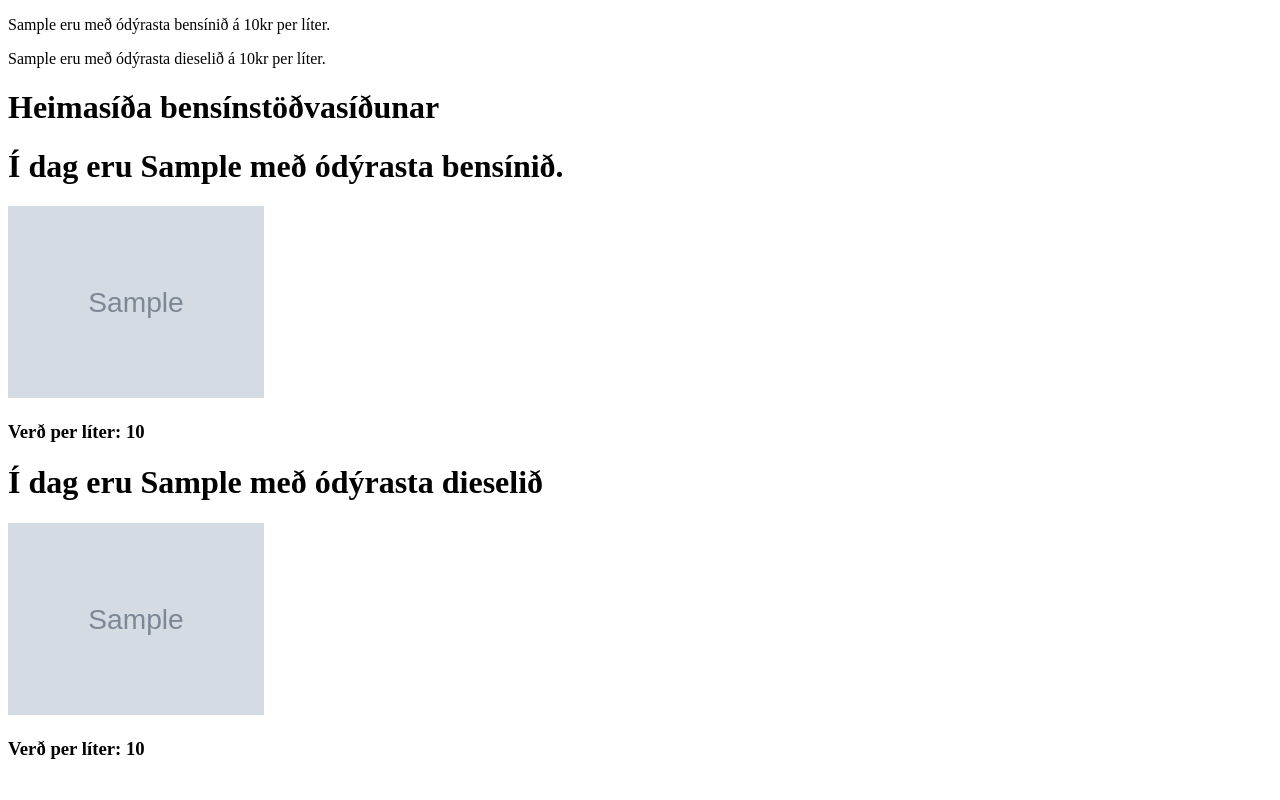
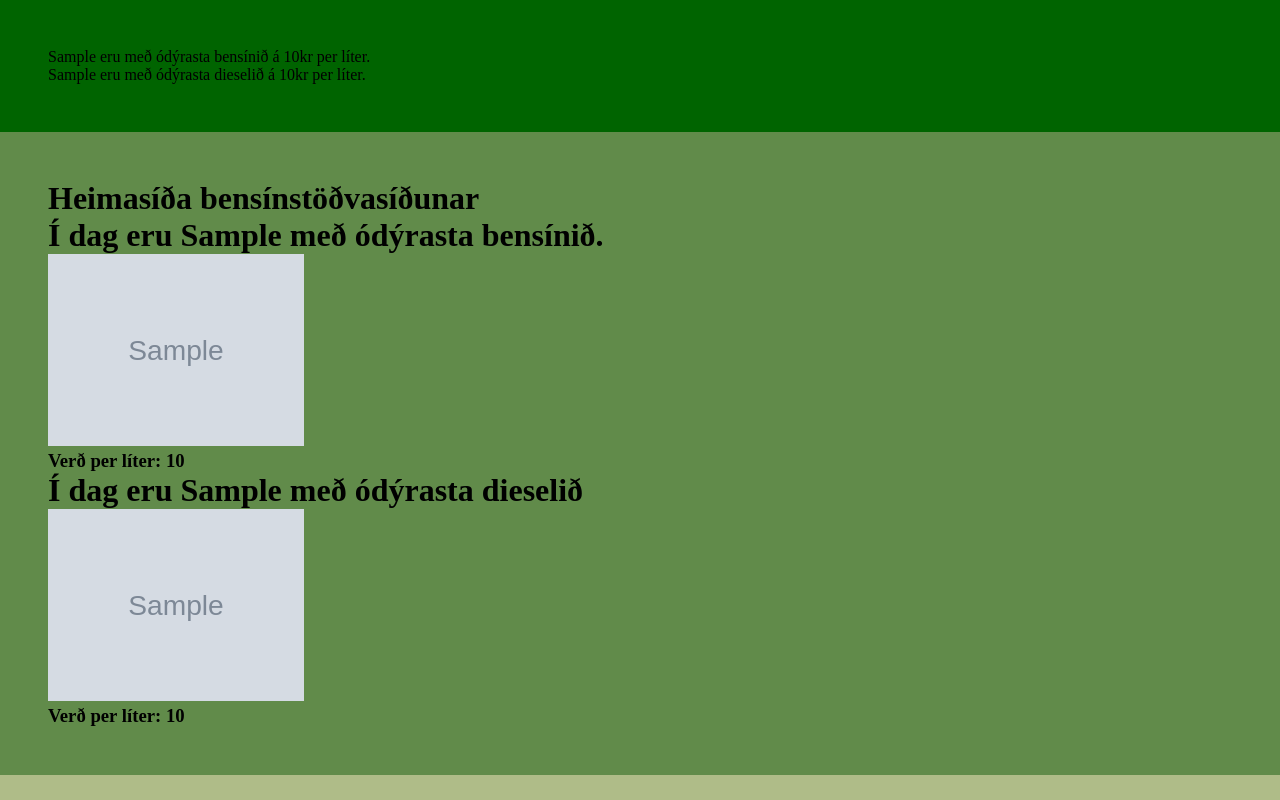
Before and after one commit to marteinnsi/midannarverkefni-veft-petrol, a Flask app: template templates/index.html in a window 1280 px wide. Run offline with Flask 2, Linux system fonts and the light colour scheme; the template is opened without the code that fills it: most values are stand-ins (such as "Sample title", 1, 10 or a date in 2020); grey boxes marked "Sample" are stand-in pictures.

Commit message:
setja requests sem reqiurement

```diff
--- a/requirements.txt
+++ b/requirements.txt
@@ -1,3 +1,4 @@
 Click==7.0
 Flask==1.1.1
 gunicorn==19.9.0
+requests==2.21.0
--- /dev/null
+++ b/static/css/main.css
@@ -0,0 +1,30 @@
+/*
+https://coolors.co/export/copic/d7f9f1-7aa095-40531b-618b4a-afbc88
+$azureishWhite: rgba(215, 249, 241, 1);
+$desaturatedCyan: rgba(122, 160, 149, 1);
+$armyGreen: rgba(64, 83, 27, 1);
+$maxGreen: rgba(97, 139, 74, 1);
+$sage: rgba(175, 188, 136, 1);
+*/
+
+*, *::before, *::after {
+    box-sizing: border-box;
+    padding: 0;
+    margin: 0;
+}
+
+html, head, body {
+    background-color: rgba(175, 188, 136, 1);
+}
+
+header {
+    padding: 3em;
+    background-color: darkgreen;
+}
+
+main {
+    background-color: rgba(97, 139, 74, 1);
+    padding: 3em;
+    max-width: 85em;
+    margin: 0 auto;
+}
--- a/templates/base.html
+++ b/templates/base.html
@@ -6,6 +6,7 @@
     <meta name="viewport" content="width=device-width, initial-scale=1.0">
     <meta http-equiv="X-UA-Compatible" content="ie=edge">
     <title>{% block title %}{% endblock %} - Bensínstöðvasíðan</title>
+    <link rel="stylesheet" href="/static/css/main.css">
 </head>
 
 <body>
```
